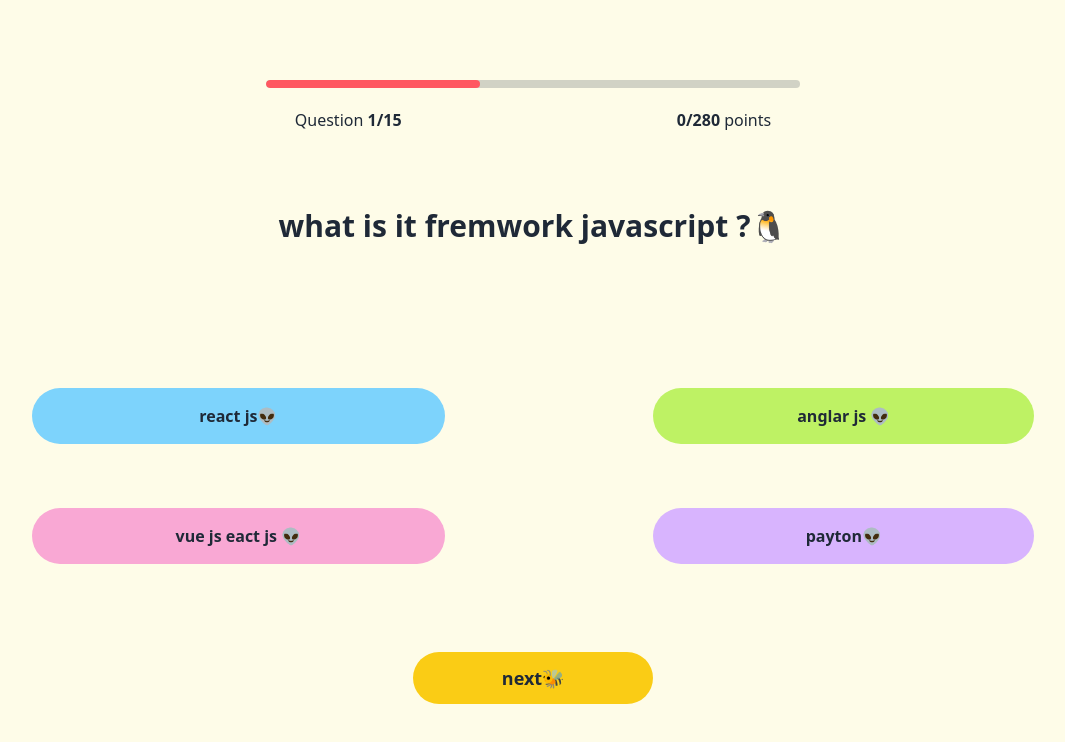
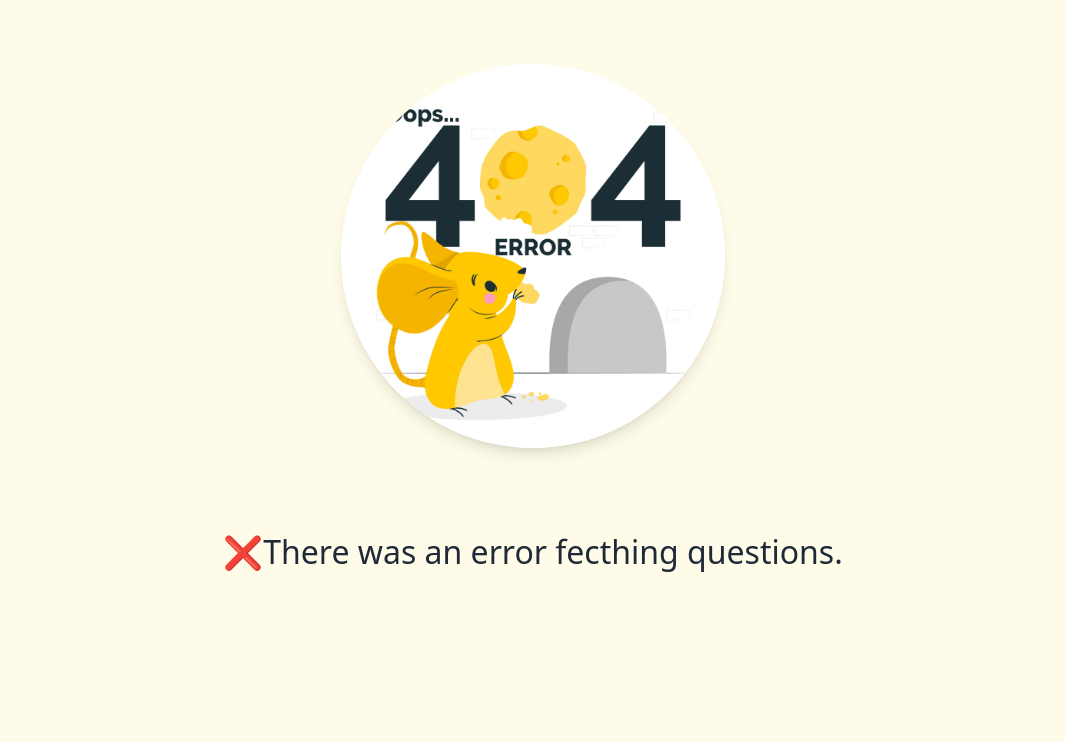
Before and after one commit to roshana01/Quiz-web, a React app: page / in a window 1280 px wide. Shown: the top 742 px of the page, without its empty margins (107-1172 px from the left). Built offline with nearby package versions, Linux system fonts and the light colour scheme; the HTML template or start-up script is replaced by a standard one.

Commit message:
finish style component error Message

```diff
--- a/src/components/App.jsx
+++ b/src/components/App.jsx
@@ -2,6 +2,7 @@
 import Loading from "./Loading";
 import StartScreen from "./StartScreen";
 import Quiestion from "./Quiestion";
+import Error from "./Error";
 
 export default function App() {
   return (
@@ -9,8 +10,8 @@
       <div className="contanier w-[100%] h-[100vh] bg-yellow-50  flex flex-col">
         {/* <Loading /> */}
         {/* <StartScreen /> */}
-        <Quiestion/>
-
+        {/* <Quiestion/> */}
+        <Error />
       </div>
     </>
   );
--- /dev/null
+++ b/src/components/Error.jsx
@@ -0,0 +1,20 @@
+import React from "react";
+
+export default function Error() {
+  return (
+    <>
+      <div>
+        <div className="w-full flex justify-center items-center">
+          <img
+            src="./public/image/404.jpg"
+            alt="404"
+            className="w-96 h-96 rounded-full mt-16 shadow-lg"
+          />
+        </div>
+        <h1 className="text-center mt-20 text-[2em]  font-thin">
+          ❌There was an error fecthing questions.
+        </h1>
+      </div>
+    </>
+  );
+}
```
Also changed, not shown: public/image/404.jpg (added).
